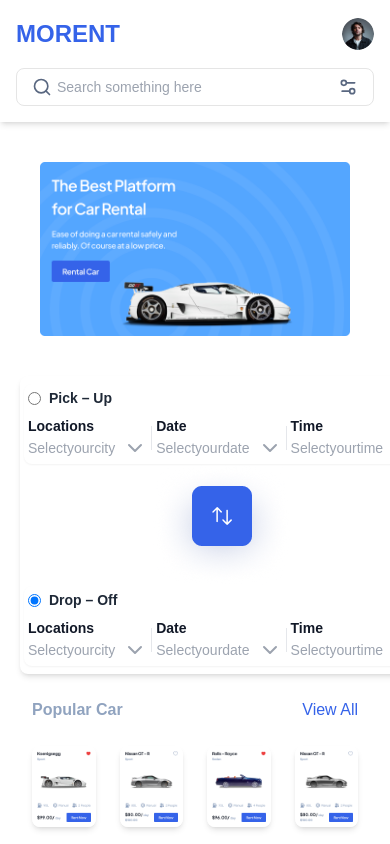
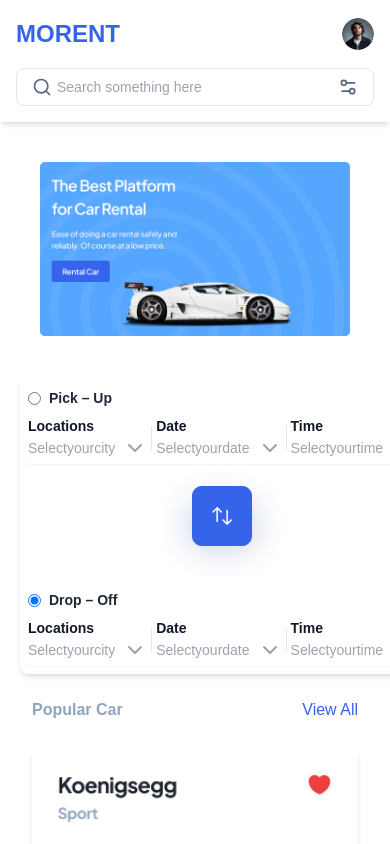
Before and after one commit to AlishhShahid/UIUX_Hackathon, a Next.js app: page / in a window 390 px wide. Shown: the top 844 px of the page. Built offline with nearby package versions, Linux system fonts and the light colour scheme.

Commit message:
Update PopularCars.tsx

```diff
--- a/app/components/PopularCars.tsx
+++ b/app/components/PopularCars.tsx
@@ -1,7 +1,7 @@
 function PopularCars() {
   return (
     <div className="px-8 py-6">
-
+      {/* Header */}
       <div className="flex items-center justify-between mb-6">
         <h2 className="text-16px font-semibold text-[#90A3BF]">Popular Car</h2>
         <button className="text-16px font-medium text-[#3563E9] hover:underline">
@@ -9,7 +9,8 @@
         </button>
       </div>
 
-        <div className="grid grid-cols-4 gap-6">
+      {/* Grid with Single Column */}
+      <div className="grid grid-cols-1 sm:grid-cols-4 gap-6">
         <img
           src="/Catalog 1.png"
           alt="Catalog 1"
```
Lines whose indentation alone changed are shown as unchanged.
